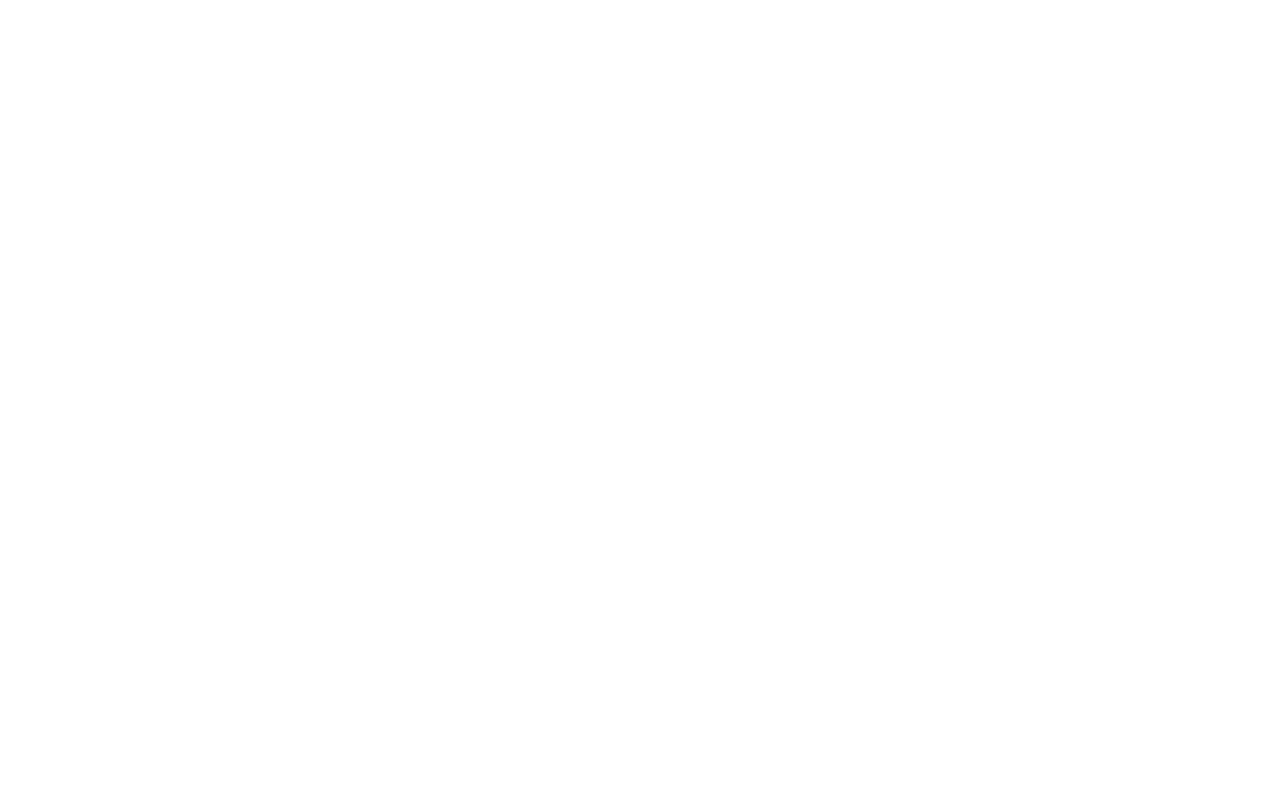
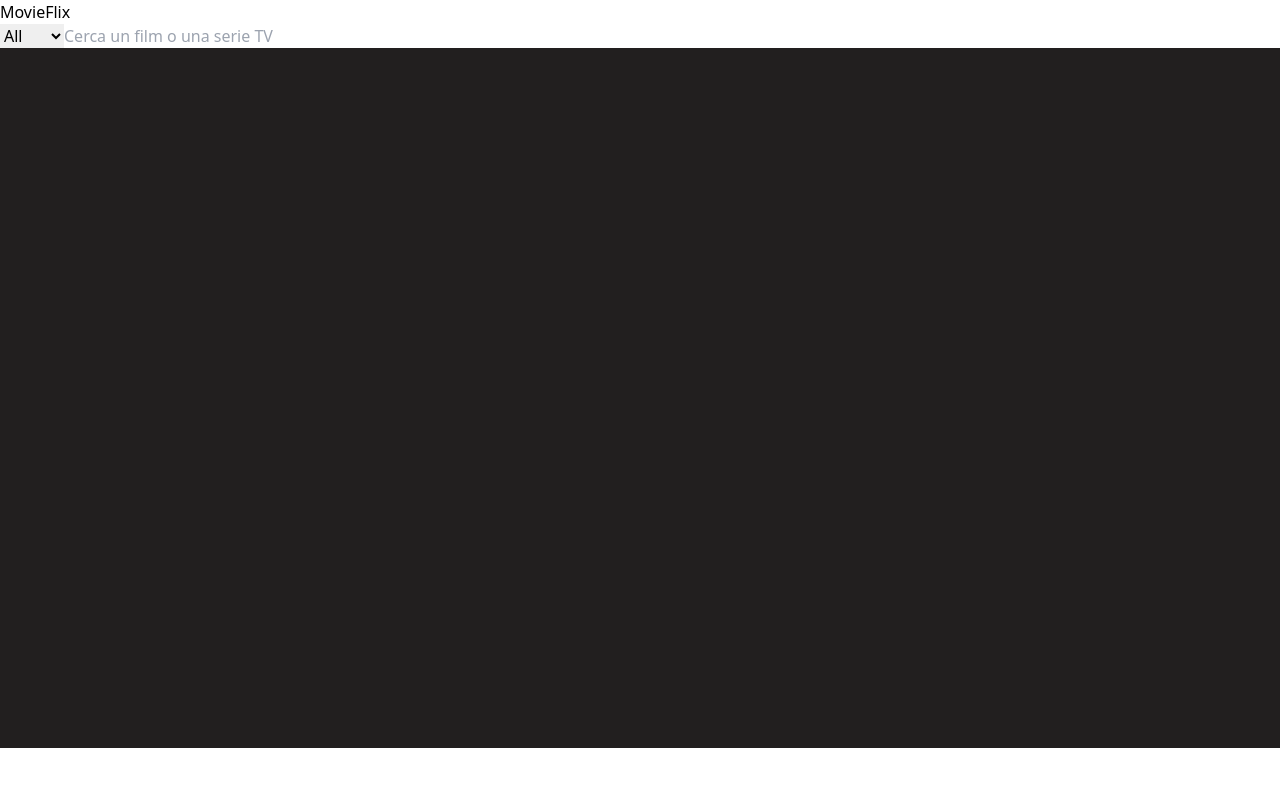
Before and after one commit to SantiGalvan/react-movieflix, a React (Vite) app: page / in a window 1280 px wide. Shown: the top 786 px of the page. Built offline with nearby package versions, Linux system fonts and the light colour scheme.

Commit message:
imported and added the header

```diff
--- a/src/App.jsx
+++ b/src/App.jsx
@@ -1,3 +1,12 @@
-const App = () => { }
+import Header from "./components/Header";
+
+const App = () => {
+  return (
+    <>
+      <Header />
+      <main></main>
+    </>
+  )
+}
 
 export default App;
```
